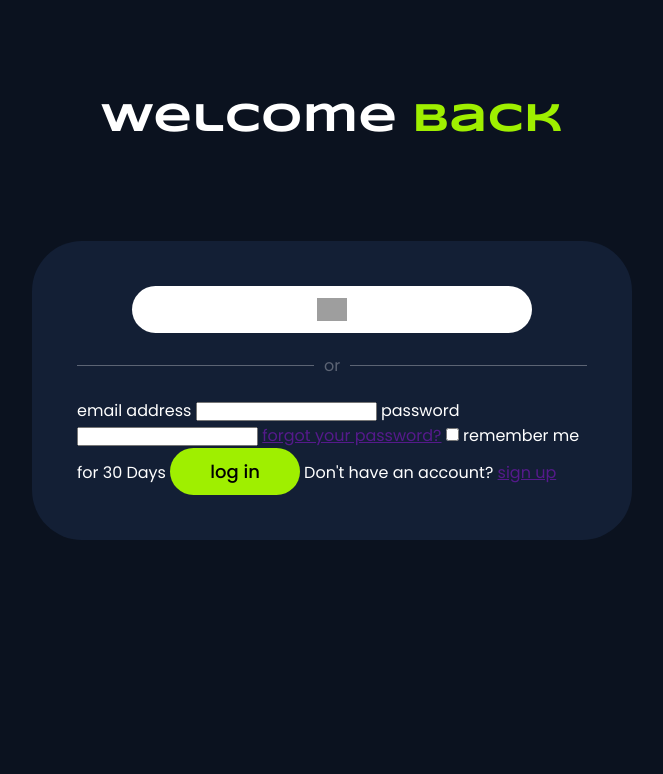
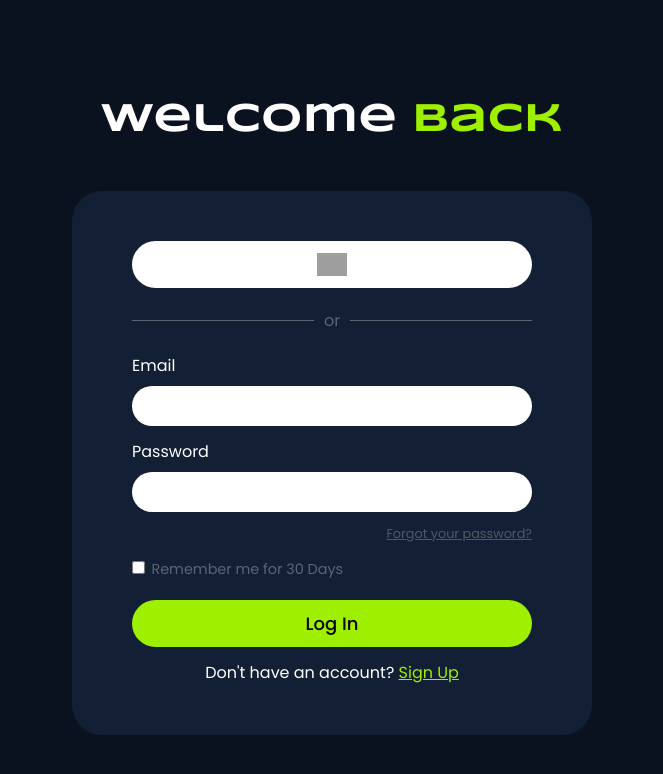
Before and after one commit to 0xping/ft_transcendence, a Django app: page /login/ in a window 1280 px wide. Shown: the top 774 px of the page, without its empty margins (308-971 px from the left). Run offline with Django 5.2, Linux system fonts and the light colour scheme; grey boxes are pictures that could not be loaded.

Commit message:
Refactor login page: update layout and styles; introduce LoginCard and FormField components; enhance accessibility and user experience

```diff
--- a/frontend/templates/login.html
+++ b/frontend/templates/login.html
@@ -1,44 +1,60 @@
 {% extends "base.html" %}
 {% load static %}
-{% block title %} Home page {%endblock title %}
+{% block title %} Login  {% endblock title %}
 {% block description %} description {% endblock description %}
 {% block keywords %} keywords {% endblock keywords %}
 {% block styles %}
     <link rel="stylesheet" href="{% static "pages/LoginPage/LoginPage.css" %}">
 {% endblock styles %}
 
-{%block content%}
+{% block content %}
 
-<login-page class="loginPage">
-	<div class="container" >
+<login-page >
+    <div class="container loginPage" >
         <h1>Welcome <span>Back</span></h1>
 
         <login-form>
-		<div class="loginForm">
-			<button class="intra"> <img src="{% static "assets/images/42logo.svg" %}"/> <span>sign in with your intra </span> </button>
+            <div class="loginCard">
+                <button class="intra">
+                    <img src="{% static "assets/images/42logo.svg" %}" alt="42 logo"/>
+                    <span>sign in with your intra</span>
+                </button>
                 <div class="divider">
                     <span class="divider-text">or</span>
                 </div>
-			<form id="loginForm" autocomplete="off" novalidate >
-				<form-field class="field">
-					<label for="email">email address</label>
-					<input name="email" type="email" id="email" required></input>
-					<span></span>
-				</form-field>
-				<form-field class="field">
-					<label for="password">password</label>
-					<input name="password" type="password" id="password" required></input>
-					<span></span>
-					<a href="">forgot your password?</a>
+                <form id="loginForm" autocomplete="off" novalidate>
+                    <form-field class="field" type="email">
+                        <div>
+                            <label for="email">Email</label>
+                            <small></small>
+                        </div>
+                        <input name="email" type="email" id="email" required>
                     </form-field>
 
-				<form-field class="field">
-					<label for="remeberMe">	<input type="checkbox" id="remeberMe" name="remeberMe"/> remember me for 30 Days</label>
+                    <form-field class="field" type="password">
+                        <div>
+                            <label for="password">Password</label>
+                            <small></small>
+                        </div>
+                        <input name="password" type="password" id="password" required>
+                    </form-field>
+                    <span class="forgetPassword">
+                        <a href="/resetpassword/">Forgot your password?</a>
+                    </span>
+
+                    <form-field class="field" type="checkbox">
+						<div>
+							<label for="rememberMe">Remember me for 30 Days</label>
+                            <small></small>
+                        </div>
+                        <input type="checkbox" id="rememberMe" name="rememberMe"/>
                     </form-field>
 
-				<button class="primary" type="submit">log in</button>
-				<span>Don't have an account?</span>
-				<a href="">sign up</a>
+                    <button class="primary" type="submit">Log In</button>
+                    <span class="sign-up-link">
+                        Don't have an account?
+                        <a href="/signup/">Sign Up</a>
+                    </span>
                 </form>
             </div>
         </login-form>
--- a/ft_transcendence/static/SPA/Router.js
+++ b/ft_transcendence/static/SPA/Router.js
@@ -54,9 +54,9 @@ class Router {
 				const componentElement = document.createElement(route.elementTag);
 				if (!globalStore.initialLoad) {
 					this.app.rootElement.appendChild(componentElement);
+					document.title = route.title;
+					this.updateMeta(route.meta);
 				}
-				document.title = route.title;
-				this.updateMeta(route.meta);
 			} catch (error) {
 				console.error('Error loading page:', error);
 				this.displayNotFound();
--- /dev/null
+++ b/ft_transcendence/static/components/Forms/FormField.js
@@ -0,0 +1,30 @@
+
+import BaseComponent from "../BaseComponent.js"
+
+class FormField extends BaseComponent {
+	_createInitialState() {
+		return {};
+	}
+
+	async render() {
+		this.innerHTML = `
+				<div>
+					<label for="email">Email</label>
+					<small></small>
+				</div>
+				<input name="email" type="email" id="email" required>
+		`;
+
+		this._renderPartial(); // Trigger partial render
+	}
+
+
+	addEventListeners() {
+	}
+}
+
+if (!customElements.get('form-field')) {
+	customElements.define('form-field', FormField);
+}
+
+export default FormField;
--- /dev/null
+++ b/ft_transcendence/static/components/Forms/LoginCard.js
@@ -0,0 +1,53 @@
+
+import BaseComponent from "../BaseComponent.js"
+
+class LoginCard extends BaseComponent {
+	_createInitialState() {
+
+		return {};
+	}
+
+	async render() {
+		console.log("login-card called");
+
+		this.innerHTML = `
+			<div class="loginCard">
+				<button class="intra">
+					<img src="/static/assets/images/42logo.svg" alt="42 logo"/>
+					<span>sign in with your intra</span>
+				</button>
+				<div class="divider">
+					<span class="divider-text">or</span>
+				</div>
+				<form id="loginCard" autocomplete="off" novalidate>
+					<form-field class="field" type="email" required></form-field>
+					<form-field class="field" type="password" required></form-field>
+
+					<span class="forgetPassword">
+						<a href="/resetpassword/">Forgot your password?</a>
+					</span>
+
+					<form-field class="field" type="checkbox"></form-field>
+
+					<button class="primary" type="submit">Log In</button>
+					<span class="sign-up-link">
+						Don't have an account?
+						<a href="/signup/">Sign Up</a>
+					</span>
+				</form>
+			</div>
+		`;
+
+		this._renderPartial(); // Trigger partial render
+	}
+
+
+	addEventListeners() {
+	}
+}
+
+if (!customElements.get('login-card')) {
+	customElements.define('login-card', LoginCard);
+}
+
+export default LoginCard;
--- a/ft_transcendence/static/pages/LoginPage/LoginPage.css
+++ b/ft_transcendence/static/pages/LoginPage/LoginPage.css
@@ -1,30 +1,14 @@
 @import url("../../styles/components/button.css");
+@import url("../../styles/components/Forms/LoginCard.css");
 
 .loginPage h1 {
-  margin: 100px auto;
+  margin: 100px auto 50px auto;
   font-size: clamp(30px, 5vw, 40px);
   text-align: center;
 }
 
 .loginPage h1 span {
   color: var(--primary);
-}
-
-.loginPage .loginForm {
-  background: var(--bg-secondary);
-  padding: 45px;
-  border-radius: 50px;
-  max-width: 600px;
-  margin: auto;
-}
-
-.loginPage .loginForm button.intra {
-  margin: auto;
-  width: 100%;
-  max-width: 400px;
-}
-
-.loginPage .loginForm {
 }
 
 .divider {
--- a/ft_transcendence/static/pages/LoginPage/LoginPage.js
+++ b/ft_transcendence/static/pages/LoginPage/LoginPage.js
@@ -1,24 +1,24 @@
 // demo page
 
 import BaseComponent from "../../components/BaseComponent.js";
+import "../../components/Forms/FormField.js"
+import "../../components/Forms/LoginCard.js"
 
 class LoginPage extends BaseComponent {
 	_createInitialState() {
 		return {};
 	}
+	async render() {
 
-	async render() {
 		this.innerHTML = `
+			<div class="container loginPage">
+				<h1>Welcome <span>Back</span></h1>
+				<login-card></login-card>
+			</div>
 		`;
-
-
-
 		this._renderPartial(); // Trigger partial render
 	}
-
-
 	addEventListeners() {
-
 	}
 }
 
--- a/ft_transcendence/static/styles/colors.css
+++ b/ft_transcendence/static/styles/colors.css
@@ -3,4 +3,5 @@
   --bg-secondary: #131f35;
   --bg-tertiary: #273349;
   --primary: #9fef00;
+  --primary-red: #ff4c4c;
 }
--- /dev/null
+++ b/ft_transcendence/static/styles/components/Forms/FormField.css
@@ -0,0 +1,35 @@
+@import "./input.css";
+
+.field {
+  display: flex;
+  flex-direction: column;
+}
+
+.field label {
+  display: inline-block;
+}
+
+.field[type="checkbox"] {
+  display: flex;
+  flex-direction: row-reverse;
+  justify-content: flex-end;
+  align-items: baseline;
+  gap: 0.4rem;
+  font: 10px;
+}
+
+.field[type="checkbox"] label {
+  color: #5c6474;
+  font-size: 0.9rem;
+}
+
+.field small {
+  float: right;
+  margin-right: 0.8rem;
+  font-size: 0.8rem;
+  color: var(--primary-red);
+}
+
+.field label {
+  margin-bottom: 0.5rem;
+}
--- /dev/null
+++ b/ft_transcendence/static/styles/components/Forms/LoginCard.css
@@ -0,0 +1,45 @@
+@import "./FormField.css";
+
+.loginCard button.intra {
+  margin: auto;
+  width: 100%;
+  display: flex;
+}
+
+.loginCard form {
+  display: flex;
+  flex-direction: column;
+  gap: 0.8rem;
+  font-size: clamp(0.8rem, 2vw, 1rem);
+}
+
+.loginCard form .forgetPassword {
+  display: inline-block;
+  text-align: right;
+  font-size: 0.8rem;
+}
+
+.loginCard form .forgetPassword a {
+  opacity: 0.5;
+  color: #8f8f8f;
+}
+
+.loginCard form .sign-up-link {
+  text-align: center;
+  font-size: clamp(0.8rem, 2vw, 1rem);
+}
+.loginCard form .sign-up-link a {
+  color: var(--primary);
+}
+.loginCard form .sign-up-link a:hover {
+  opacity: 0.7;
+}
+
+.loginCard {
+  background: var(--bg-secondary);
+  padding: clamp(30px, 5vw, 50px) clamp(20px, 6vw, 60px);
+  border-radius: 30px;
+  width: 100%;
+  max-width: 520px;
+  margin: auto;
+}
--- a/ft_transcendence/static/styles/components/input.css
+++ b/ft_transcendence/static/styles/components/Forms/input.css
@@ -6,13 +6,15 @@
   padding: 5px;
 }
 
-input {
-  border: none;
-  outline: none;
-  padding: 5px;
-  font-size: 16px;
-}
 .icon {
   margin-right: 5px;
   color: #555;
 }
+
+input {
+  border-radius: 20px;
+  border: none;
+  outline: none;
+  padding: 0.7rem 1rem;
+  font-size: clamp(0.8rem, 4vw, 1rem);
+}
--- a/ft_transcendence/static/styles/components/button.css
+++ b/ft_transcendence/static/styles/components/button.css
@@ -26,10 +26,6 @@ button.white {
   color: white;
 }
 
-button.intra span {
-  display: none;
-}
-
 button.intra {
   background-color: white;
   display: flex;
@@ -41,8 +37,18 @@ button.intra {
   gap: 10px;
 }
 
+button.intra span {
+  display: none;
+}
+
 button.intra img {
   width: 30px;
+}
+
+@media (min-width: 576px) {
+  button.intra {
+    display: block;
+  }
 }
 
 /* button[size="large"] {
--- a/ft_transcendence/static/styles/helpers.css
+++ b/ft_transcendence/static/styles/helpers.css
@@ -1,6 +1,6 @@
 .container {
   width: 100%;
-  padding: 0 30px;
+  padding: 0 0.8rem;
   margin: auto;
 }
 
```
Also changed, not shown: ft_transcendence/static/components/SignInForm.js (deleted), ft_transcendence/static/styles/nn.css (deleted). Lines whose indentation alone changed are shown as unchanged.
